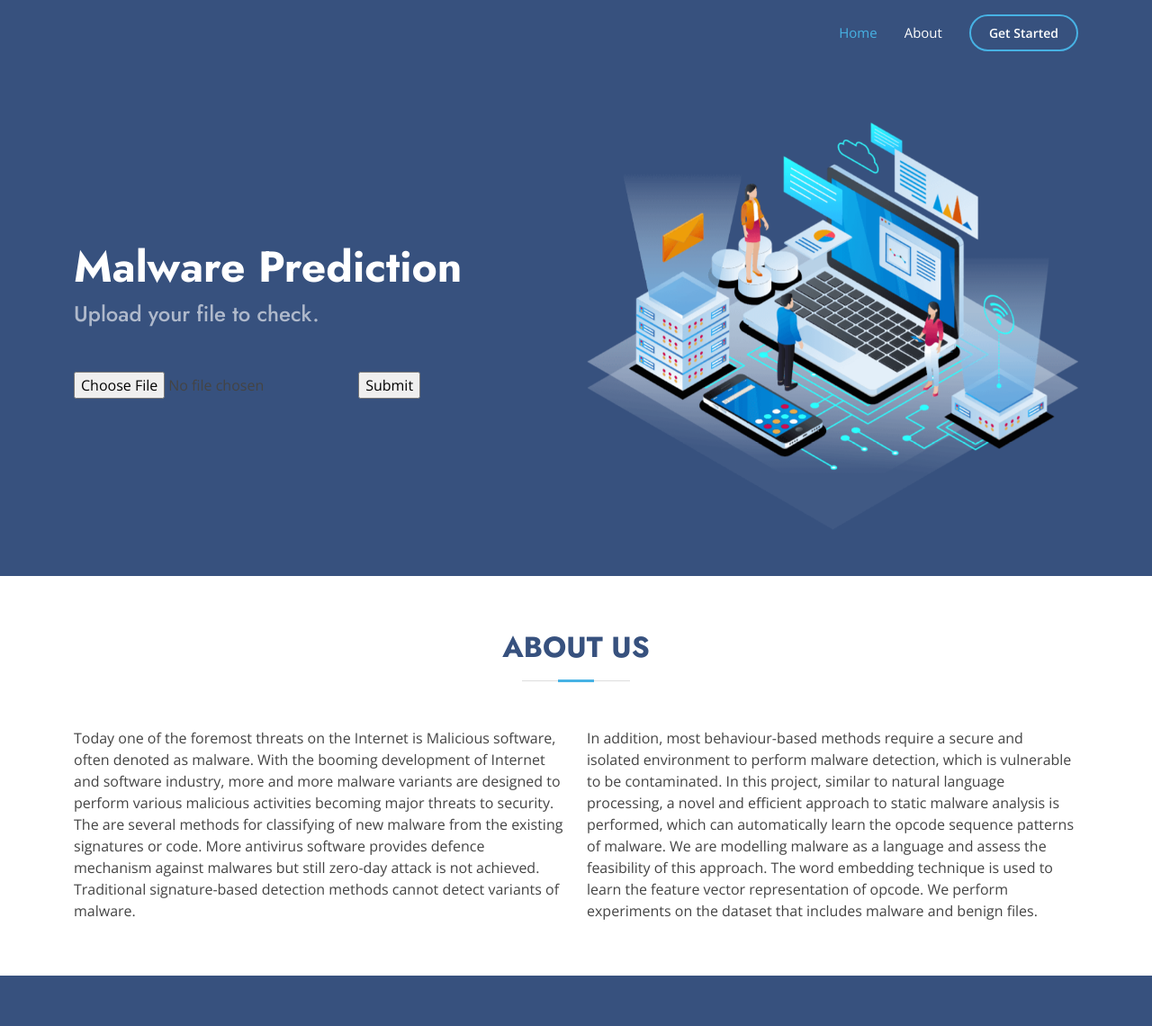
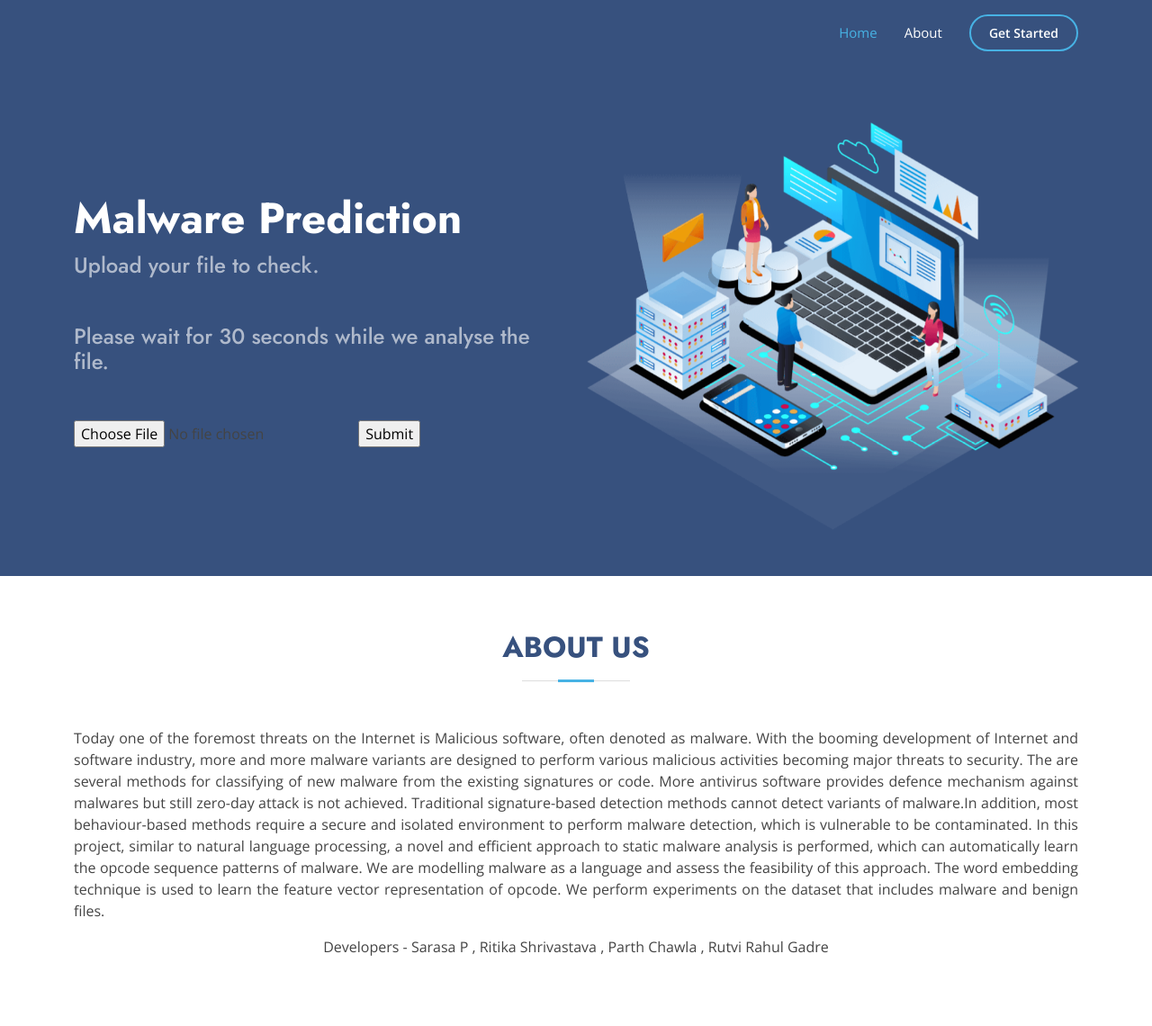
Before and after one commit to sarasap/mal, a Flask app: page / in a window 1280 px wide. Shown: the whole page at 90% size. Before the commit the page ends 1084 px from the top, so only its background shows below. Run offline with Flask 2, Linux system fonts and the light colour scheme; some libraries are stand-ins or nearby versions.

Commit message:
Update index.html

```diff
--- a/templates/index.html
+++ b/templates/index.html
@@ -60,6 +60,7 @@
         <div class="col-lg-6 d-flex flex-column justify-content-center pt-4 pt-lg-0 order-2 order-lg-1" data-aos="fade-up" data-aos-delay="200">
           <h1>Malware Prediction</h1>
           <h2>Upload your file to check.</h2>
+          <h2>Please wait for 30 seconds while we analyse the file.</h2>
           <div class="d-flex justify-content-center justify-content-lg-start">
             <form method = "POST" action ="/predict" enctype="multipart/form-data">
               <input type="file" id="file" name="file">
@@ -85,21 +86,13 @@
         <div class="section-title">
           <h2>About Us</h2>
         </div>
-
-        <div class="row content">
-          <div class="col-lg-6">
-            <p>
-              Today one of the foremost threats on the Internet is Malicious software, often denoted as malware. With the booming development of Internet and software industry, more and more
+          <p align='justify'>
+          Today one of the foremost threats on the Internet is Malicious software, often denoted as malware. With the booming development of Internet and software industry, more and more
 malware variants are designed to perform various malicious activities becoming major threats
 to security. The are several methods for classifying of new malware from the existing
 signatures or code. More antivirus software provides defence mechanism against malwares but
 still zero-day attack is not achieved. Traditional signature-based detection methods cannot
-detect variants of malware.
-            </p>
-
-          </div>
-          <div class="col-lg-6 pt-4 pt-lg-0">
-            In addition, most behaviour-based methods require a secure and
+detect variants of malware.In addition, most behaviour-based methods require a secure and
 isolated environment to perform malware detection, which is vulnerable to be contaminated.
 In this project, similar to natural language processing, a novel and efficient approach to static
 malware analysis is performed, which can automatically learn the opcode sequence patterns of
@@ -107,8 +100,11 @@ malware. We are modelling malware as a language and assess the feasibility of th
 The word embedding technique is used to learn the feature vector representation of opcode.
 We perform experiments on the dataset that includes malware and benign files.
 
-          </div>
-        </div>
+    </p>
+    <p align='center'>
+      Developers - Sarasa P , Ritika Shrivastava , Parth Chawla , Rutvi Rahul Gadre
+    </p>
+
 
       </div>
     </section><!-- End About Us Section -->
```
